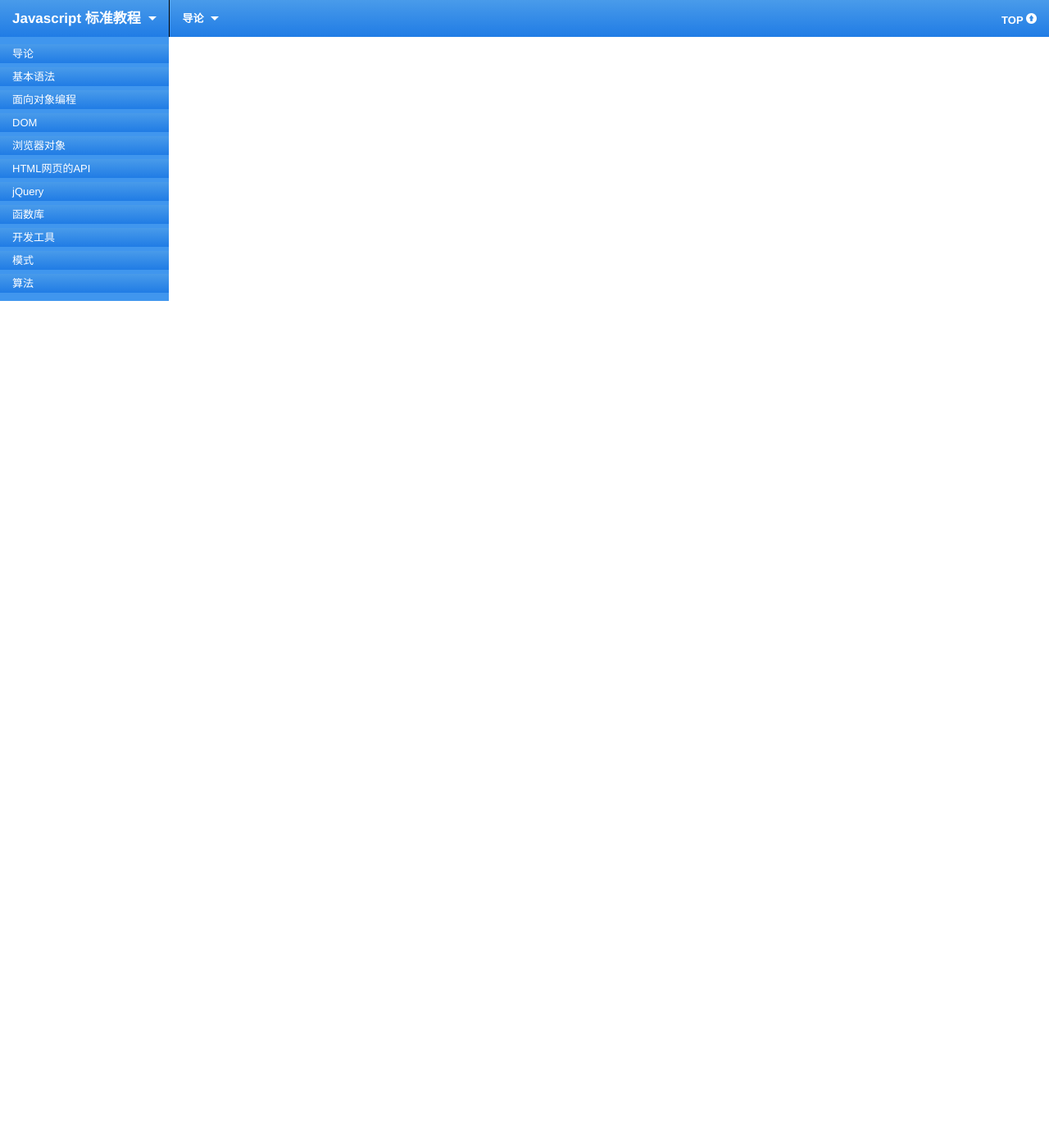
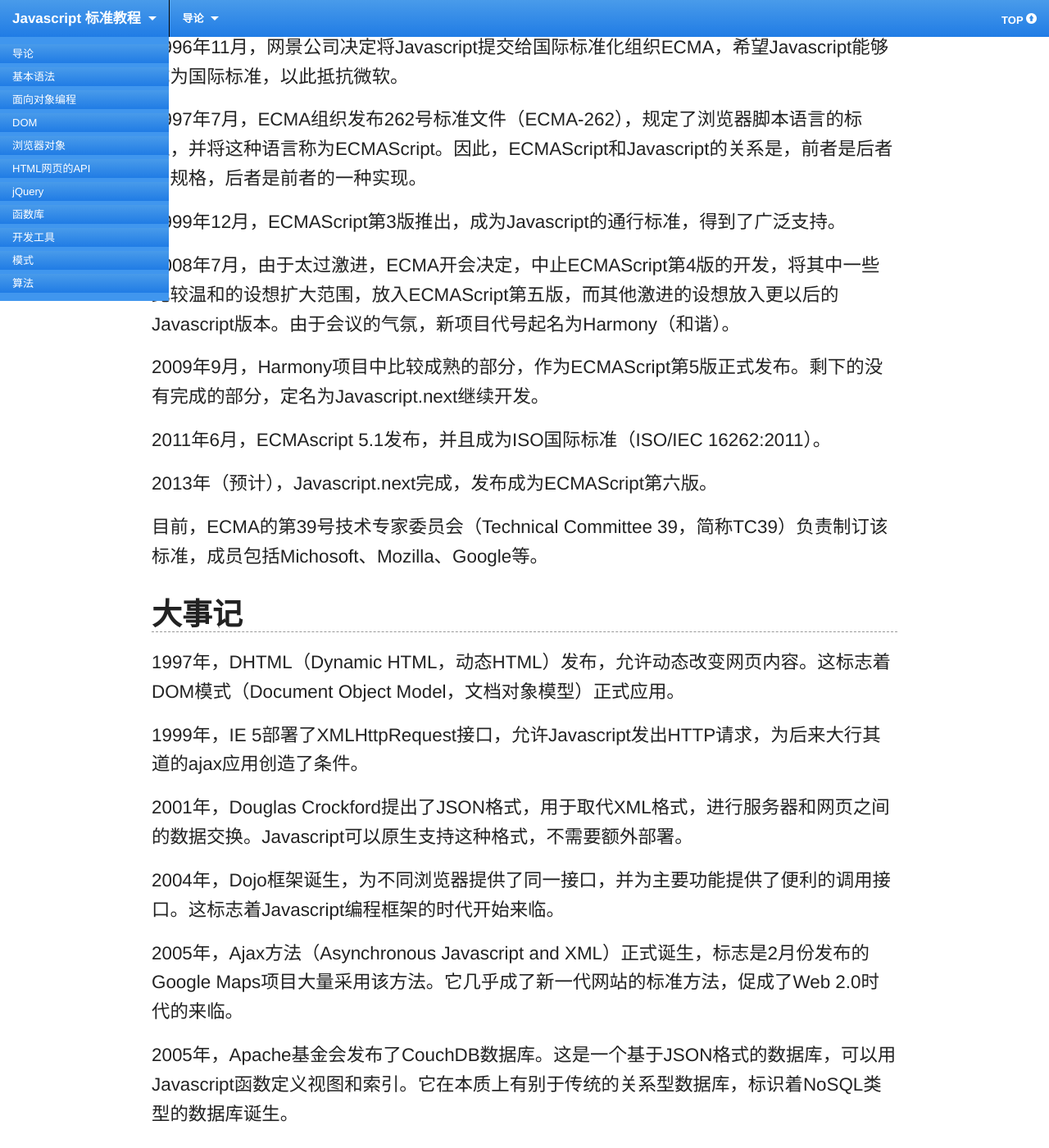
Before and after one commit to ruanyf/jstutorial, a Jekyll site: the page built from introduction/history.md, in a window 1280 px wide and 1400 px high, scrolled down 1473 px. Shown: the whole window at 82% size. Built offline with Jekyll 4.4.1, drawn with Linux system fonts in a browser that asks for light colours; Markdown is read by kramdown in place of the engine named in the settings; some of the changed text lies outside the part shown.

Commit message:
modify introduction

```diff
--- a/introduction/history.md
+++ b/introduction/history.md
@@ -3,12 +3,33 @@
 layout: page
 category: introduction
 date: 2013-01-10
-modifiedOn: 2013-01-10
+modifiedOn: 2013-01-13
 ---
 
-## Javascript的发布
+## 诞生
 
-1995年12月，网景公司与Sun公司一起发布了JavaScript。
+1995年，Netscape公司的Navigator浏览器主载了90%的市场，急需一种可以让网页控制浏览器行为的语言。管理层对浏览器脚本语言的设想是：
+
+- 功能不需要太强，语法较为简单，容易学习和部署。
+- 语法接近Java，并且可以支持Java程序。
+
+这些设想直接排除了使用现存语言，比如perl、python和TCL。
+
+Netscape公司雇佣了Brendan Eich开发这种语言。1995年5月，Brendan Eich只用了10天，就设计完成了这种语言的第一版。它的语法有多个来源：
+
+- C语言的基本语法。
+- Scheme语言（Lisp语言的一种方言）的函数式用法，包括闭包。
+- Self语言（Smalltalk的一种变种）的原型继承模式。
+
+## 起名
+
+它的最初名字叫做Mocha，9月份的时候改为LiveScript。12月，Netscape公司与Sun公司（Java语言的发明者和所有者）签署授权协议，后者同意将这种语言叫做Javascript。
+
+之所以起这个名字，并不是因为Javascript本身与Java语言有多么深的关系（事实上，两者关系并不深），而是因为Netscape公司已经决定，使用Java语言开发网络应用程序，Javascript可以像胶水一样，将各个部分连接起来。当然，后来的历史是Java语言的浏览器插件（applet）失败了，Javascript反而发扬光大。
+
+## 发布
+
+1995年12月，Netscape公司与Sun公司一起发布了JavaScript。
 
 1996年3月，Navigator 2.0浏览器正式内置了Javascript脚本语言。
 
@@ -18,12 +39,42 @@
 
 1996年11月，网景公司决定将Javascript提交给国际标准化组织ECMA，希望Javascript能够成为国际标准，以此抵抗微软。
 
-1997年7月，ECMA组织发布262号标准文件，规定了浏览器脚本语言的标准，并将这种语言称为ECMAScript。因此，ECMAScript和Javascript的关系是，前者是后者的规格，后者是前者的一种实现。
+1997年7月，ECMA组织发布262号标准文件（ECMA-262），规定了浏览器脚本语言的标准，并将这种语言称为ECMAScript。因此，ECMAScript和Javascript的关系是，前者是后者的规格，后者是前者的一种实现。
 
 1999年12月，ECMAScript第3版推出，成为Javascript的通行标准，得到了广泛支持。
 
-2008年7月，由于分歧巨大，ECMA开会决定，中止ECMAScript第4版的开发，将其中一些比较温和的主张扩大范围，放入ECMAScript第五版，项目代号Harmony。
+2008年7月，由于太过激进，ECMA开会决定，中止ECMAScript第4版的开发，将其中一些比较温和的设想扩大范围，放入ECMAScript第五版，而其他激进的设想放入更以后的Javascript版本。由于会议的气氛，新项目代号起名为Harmony（和谐）。
 
-2009年9月，Harmony项目完成，ECMAScript第5版正式发布。
+2009年9月，Harmony项目中比较成熟的部分，作为ECMAScript第5版正式发布。剩下的没有完成的部分，定名为Javascript.next继续开发。
 
-2013年（预计），ECMAScript第6版发布，项目代号Javascript.next。
+2011年6月，ECMAscript 5.1发布，并且成为ISO国际标准（ISO/IEC 16262:2011）。
+
+2013年（预计），Javascript.next完成，发布成为ECMAScript第六版。
+
+目前，ECMA的第39号技术专家委员会（Technical Committee 39，简称TC39）负责制订该标准，成员包括Michosoft、Mozilla、Google等。
+
+## 大事记
+
+1997年，DHTML（Dynamic HTML，动态HTML）发布，允许动态改变网页内容。这标志着DOM模式（Document Object Model，文档对象模型）正式应用。
+
+1999年，IE 5部署了XMLHttpRequest接口，允许Javascript发出HTTP请求，为后来大行其道的ajax应用创造了条件。
+
+2001年，Douglas Crockford提出了JSON格式，用于取代XML格式，进行服务器和网页之间的数据交换。Javascript可以原生支持这种格式，不需要额外部署。
+
+2004年，Dojo框架诞生，为不同浏览器提供了同一接口，并为主要功能提供了便利的调用接口。这标志着Javascript编程框架的时代开始来临。
+
+2005年，Ajax方法（Asynchronous Javascript and XML）正式诞生，标志是2月份发布的Google Maps项目大量采用该方法。它几乎成了新一代网站的标准方法，促成了Web 2.0时代的来临。
+
+2005年，Apache基金会发布了CouchDB数据库。这是一个基于JSON格式的数据库，可以用Javascript函数定义视图和索引。它在本质上有别于传统的关系型数据库，标识着NoSQL类型的数据库诞生。
+
+2006年，jQuery函数库诞生，它为操纵网页DOM结构提供了非常强大易用的接口，成为了使用最广泛的函数库，并且让Javascript语言的应用难度大大降低，推动了这种语言的流行。
+
+2007年，Webkit引擎在iPhone手机中得到部署。它最初基于KDE项目，2003年苹果公司首先采用，2005年开源。这标志着Javascript语言开始能在手机中使用了，意味着有可能写出在桌面电脑和手机中都能使用的程序。
+
+2008年，V8编译器诞生。这是Google公司为Chrome浏览器而开发的，它的特点是让Javascript的运行变得非常快。这提高了Javascript的性能，推动了语法的改进和标准化，改变外界对Javascript不佳的印象。同时，V8是开源的，任何人想要一种快速的嵌入式脚本语言，都可以采用V8，这拓展了Javascript的应用领域。
+
+2009年，Node.js项目诞生，标志着Javascript可以用于服务器端编程，从此网站的前端和后端可以使用同一种语言开发。并且，Node.js可以承受很大的并发流量，使得开发某些互联网大规模的实时应用变得容易。
+
+## 参考链接
+
+- Axel Rauschmayer, [The Past, Present, and Future of JavaScript](http://oreilly.com/javascript/radarreports/past-present-future-javascript.csp)
--- a/introduction/why.md
+++ b/introduction/why.md
@@ -3,8 +3,16 @@
 layout: page
 category: introduction
 date: 2012-12-29
-modifiedOn: 2012-12-29
+modifiedOn: 2013-01-13
 ---
+
+## 广泛的使用
+
+Javascript是唯一一种通用的浏览器脚本语言，所有主流浏览器全部支持。
+
+而且，它的使用范围还在不断扩大。Node.js项目使得Javascript可以广泛用于服务器端编程。越来越多的桌面程序和移动设备程序，使用Javascript作为它们的脚本语言。Javascript不再局限于某个特定领域，正在成为一种通用目的语言。（当然，Javascript最擅长的领域还是网页开发。）
+
+如果你的程序想同时在桌面端、服务器端、手机端都能运行，Javascript将是你的一种选择。
 
 ## 易学性
 
@@ -13,3 +21,21 @@
 - 使用环境无处不在。只要你的设备有浏览器，就有一个Javascript解释器。
 - 简单性。相比其他脚本语言（比如Python或Ruby），Javascript的语法相对简单一些。
 - 熟悉性。Javascript的语法很类似C语言（或C++）和Java语言，如果你学过这些语言，Javascript入门会非常容易。
+
+## 灵活的语法
+
+Javascript既支持类似C语言清晰的过程式编程，也支持灵活的函数式编程。可以用来写并发处理（concorrent）。
+
+Javascript的标准还是快速进化中，并不断合理化，并添加更适用的语法结构。
+
+Javascript的编译器也在快速发展，它的性能将越来越好。在不久的将来，浏览器很可能会内置已编译好的Javascript程序。
+
+## 开放性
+
+Javascript是一种开放的语言。它的标准是国际标准，写得非常详尽明确；主要的设计和实现都是开放的，而且质量很高；不属于任何公司或个人，不存在版权和专利的问题。
+
+行业内的主要公司都支持它，单单是解释器就有好几个品种，兼容性很好，不做调整或只做很小的调整，它编写的程序就能在所有浏览器上运行。
+
+## 社区支持
+
+全世界程序员都在使用Javascript，它有着极大的社区、广泛的文献和图书、丰富的代码资源。
```
